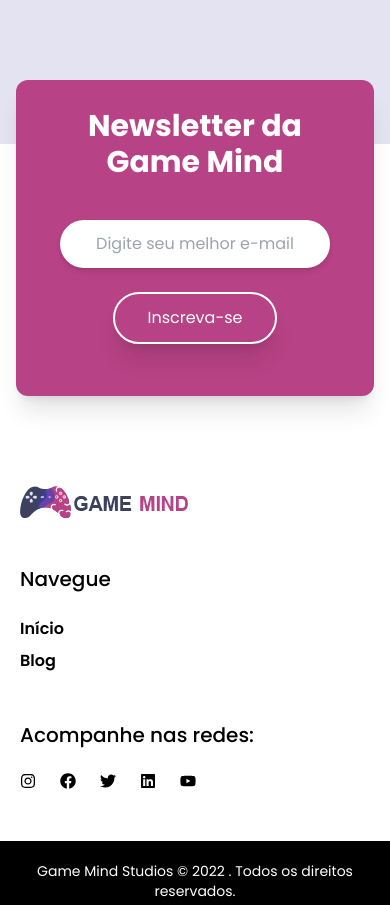
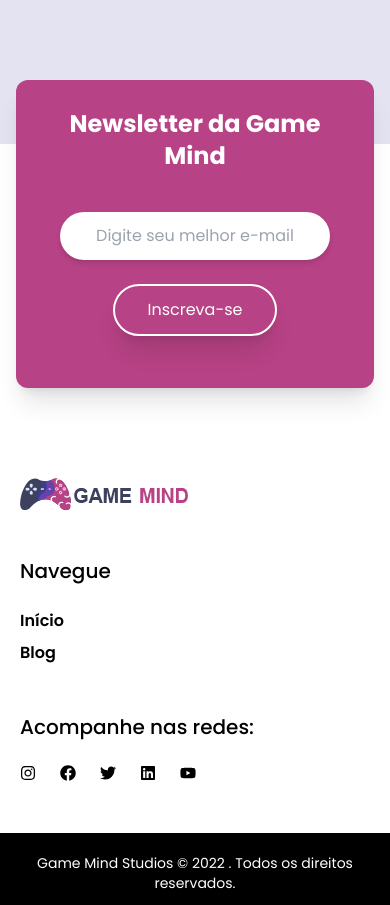
Before and after one commit to Axenrot/gamemind, a Next.js app: page / in a window 390 px wide. Shown: the part 5288-6193 px from the top of the page. Built offline with nearby package versions, Linux system fonts and the light colour scheme.

Commit message:
Feat: Implemented partners section - close #11

```diff
--- a/components/Banner.jsx
+++ b/components/Banner.jsx
@@ -16,7 +16,7 @@ export const Banner = () => {
             Matemática e Língua Portuguesa.
           </p>
           <Link href="/About">
-            <button className="text-white py-3 px-8 border-2 rounded-full cursor-pointer hover:text-pink-600 hover:bg-white">
+            <button className="text-white py-3 px-8 border-2 rounded-full cursor-pointer hover:text-pink hover:bg-white">
               Nossa história
             </button>
           </Link>
--- a/components/Newsletter.jsx
+++ b/components/Newsletter.jsx
@@ -3,7 +3,7 @@ import React from 'react'
 export const Newsletter = () => {
   return (
     <div className="container flex flex-wrap bg-pink p-7 rounded-xl relative mx-auto -top-16 sm:-top-8 w-11/12 sm:w-full shadow-xl">
-      <h2 className="text-white text-3xl text-center font-bold basis-full lg:basis-1/2 self-center">
+      <h2 className="text-white text-2xl sm:text-3xl text-center font-bold basis-full lg:basis-1/2 self-center">
         Newsletter da Game Mind
       </h2>
       <div className="flex flex-wrap justify-center sm:flex-nowrap w-full lg:w-1/2 text-center items-center py-6 mt-4 sm:p-2 px-4">
--- a/components/Partners.jsx
+++ b/components/Partners.jsx
@@ -1,4 +1,6 @@
 import React from 'react'
+
+import Link from 'next/link'
 
 import Newsletter from './Newsletter'
 
@@ -10,29 +12,34 @@ export const Partners = () => {
           Nossos parceiros
         </h2>
         <div className="container flex flex-wrap sm:flex-nowrap mx-auto pb-24 items-center">
+          <Link href="https://inova.imd.ufrn.br/parque/inova/">
             <img
               className="object-scale-down w-1/2 sm:w-1/4 px-6"
               src="/images/logo-inova.png"
               alt="logo-inova"
             />
-
+          </Link>
+          <Link href="https://www.sebrae.com.br/sites/PortalSebrae/ufs/rn?codUf=21">
             <img
               className="object-scale-down w-1/2 sm:w-1/4 px-6"
               src="/images/logo-sebrae.png"
               alt="logo-inova"
             />
-
+          </Link>
+          <Link href="https://programacentelha.com.br/rn/">
             <img
               className="object-scale-down w-1/2 sm:w-1/4 px-6"
               src="/images/logo-centelha.png"
               alt="logo-inova"
             />
-
+          </Link>
+          <Link href="https://www.pongrn.com.br/">
             <img
               className="object-scale-down w-1/2 sm:w-1/4 px-6"
               src="/images/logo-pong.png"
               alt="logo-inova"
             />
+          </Link>
         </div>
       </div>
       <Newsletter />
```
Lines whose indentation alone changed are shown as unchanged.
